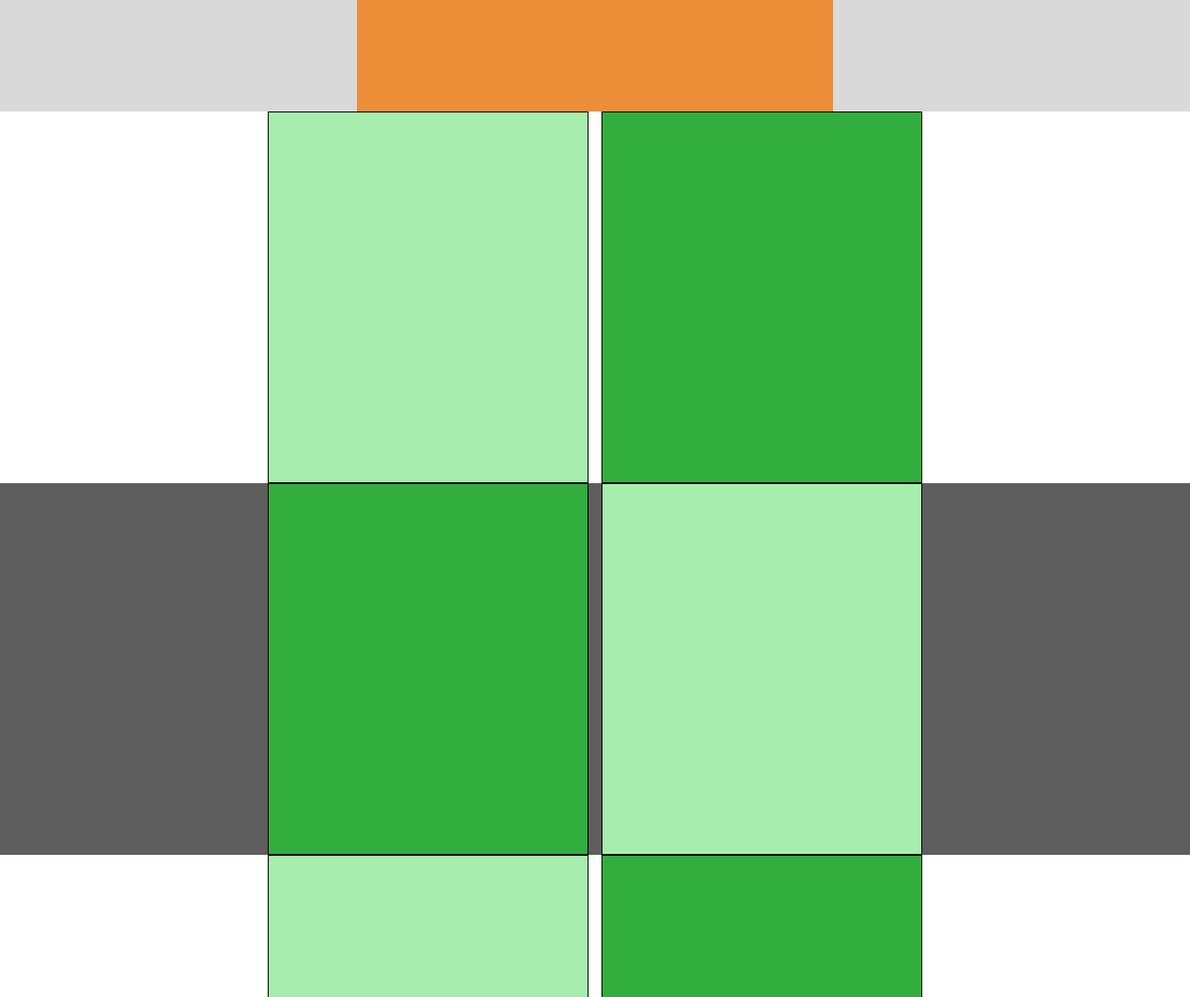
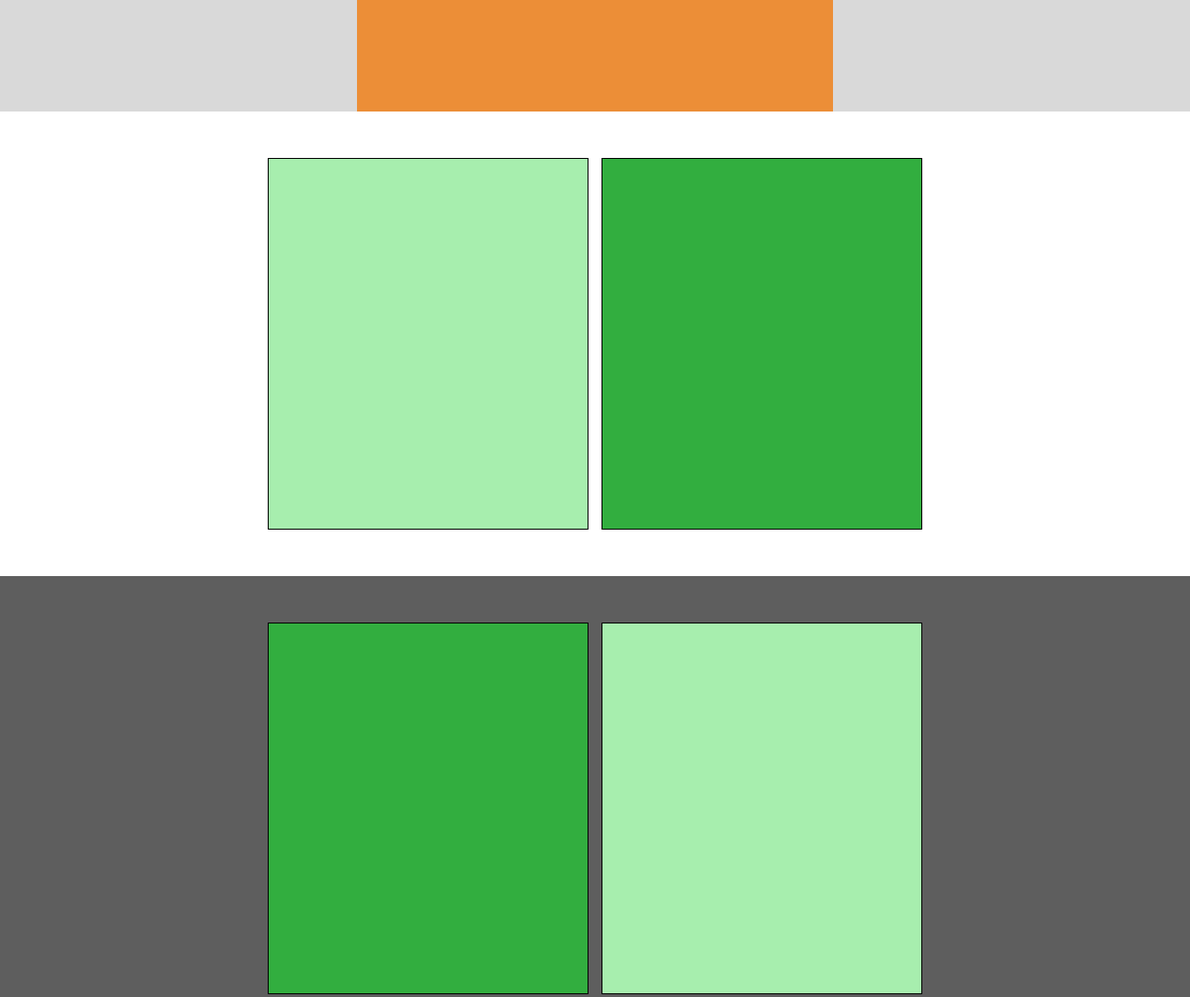
Before and after one commit to lollobianco/htmlcss-struttura-discord, a plain HTML site: page index.html in a window 1280 px wide. Shown: the part 480-1553 px from the top of the page at 93% size. Drawn offline with Linux system fonts and the light colour scheme.

Commit message:
Aggiunto padding per distanziare le sezioni

```diff
--- a/assets/css/style.css
+++ b/assets/css/style.css
@@ -75,6 +75,7 @@ li{
 .container-section{
    width: 55%;
    margin: auto;
+   padding: 50px 0;
 }
 
 .image{
```
